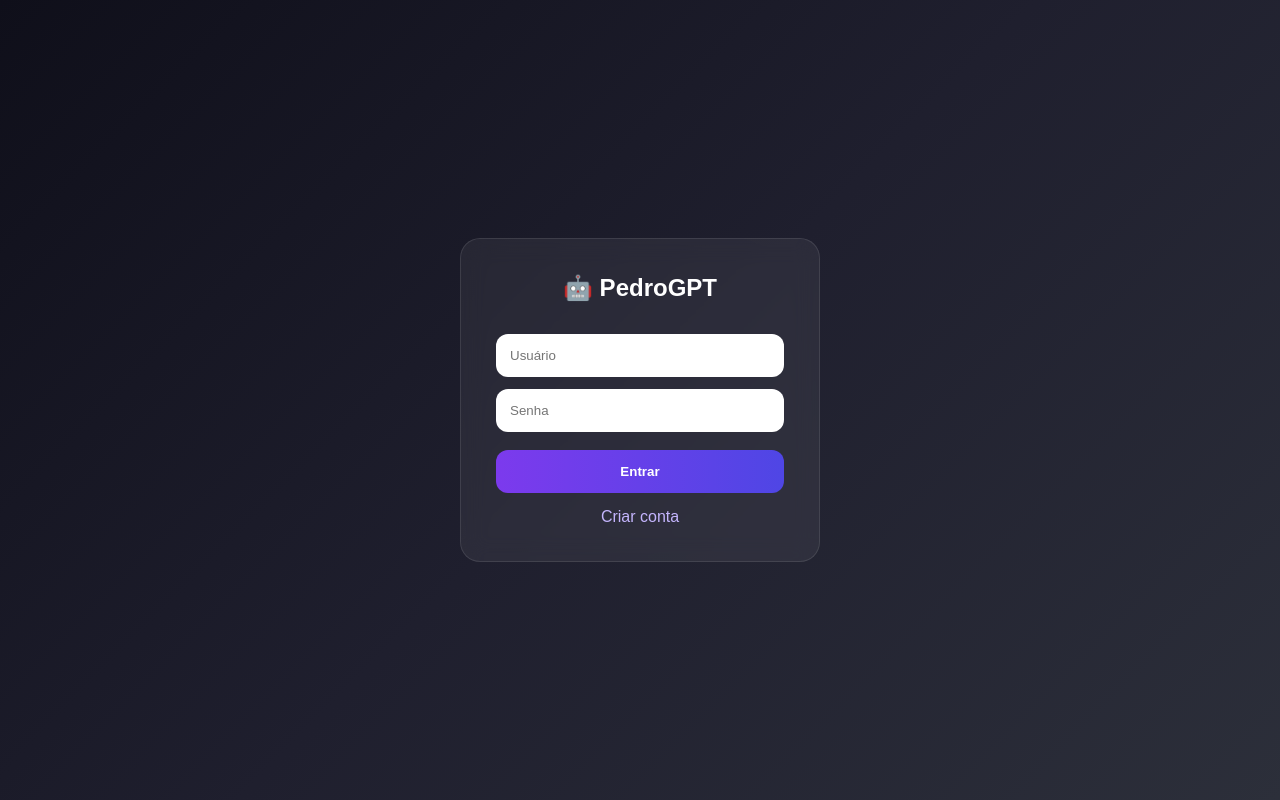
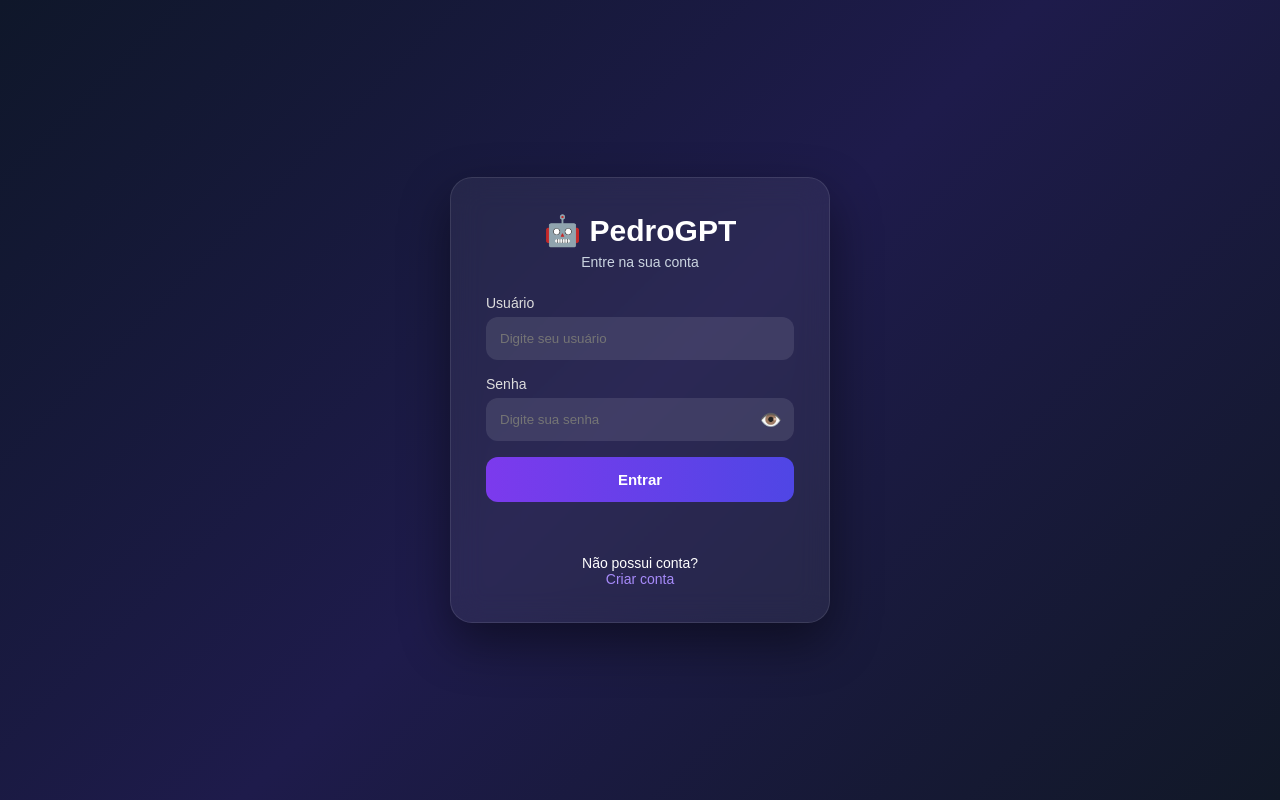
Before and after one commit to phramoslima24-web/PedroGPT, a Flask app: page /login in a window 1280 px wide. Run offline with Flask 3, Linux system fonts and the light colour scheme.

Commit message:
Update login.html

```diff
--- a/templates/login.html
+++ b/templates/login.html
@@ -6,113 +6,253 @@
 <title>Login - PedroGPT</title>
 
 <style>
-* {
-    margin: 0;
-    padding: 0;
-    box-sizing: border-box;
-    font-family: Arial;
+*{
+    margin:0;
+    padding:0;
+    box-sizing:border-box;
+    font-family:Arial,sans-serif;
 }
 
-body {
-    height: 100vh;
-    display: flex;
-    justify-content: center;
-    align-items: center;
-    background: linear-gradient(135deg, #0f0f1a, #1f1f2e, #2c2f3a);
-    color: white;
+body{
+    height:100vh;
+    display:flex;
+    justify-content:center;
+    align-items:center;
+    background:linear-gradient(135deg,#0f172a,#1e1b4b,#111827);
+    color:#fff;
 }
 
-.card {
-    width: 360px;
-    padding: 35px;
-    border-radius: 20px;
-    background: rgba(255, 255, 255, 0.06);
-    backdrop-filter: blur(12px);
-    border: 1px solid rgba(255, 255, 255, 0.1);
-    text-align: center;
+.card{
+    width:380px;
+    padding:35px;
+    border-radius:22px;
+    background:rgba(255,255,255,.06);
+    backdrop-filter:blur(15px);
+    border:1px solid rgba(255,255,255,.1);
+    box-shadow:0 20px 50px rgba(0,0,0,.45);
 }
 
-h2 {
-    margin-bottom: 20px;
+.logo{
+    text-align:center;
+    margin-bottom:25px;
 }
 
-input {
-    width: 100%;
-    padding: 14px;
-    margin-top: 12px;
-    border: none;
-    border-radius: 12px;
-    outline: none;
+.logo h1{
+    font-size:30px;
 }
 
-button {
-    width: 100%;
-    padding: 14px;
-    margin-top: 18px;
-    border: none;
-    border-radius: 12px;
-    background: linear-gradient(90deg, #7c3aed, #4f46e5);
-    color: white;
-    font-weight: bold;
-    cursor: pointer;
+.logo p{
+    color:#cbd5e1;
+    margin-top:6px;
+    font-size:14px;
 }
 
-button:hover {
-    opacity: 0.9;
+.input-group{
+    margin-bottom:16px;
 }
 
-a {
-    display: block;
-    margin-top: 15px;
-    color: #c4b5fd;
-    text-decoration: none;
+.input-group label{
+    display:block;
+    margin-bottom:6px;
+    font-size:14px;
+    color:#ddd;
+}
+
+.input-group input{
+    width:100%;
+    padding:13px;
+    border:none;
+    border-radius:12px;
+    outline:none;
+    background:rgba(255,255,255,.1);
+    color:white;
+    border:1px solid transparent;
+}
+
+.input-group input:focus{
+    border-color:#7c3aed;
+}
+
+.password-box{
+    position:relative;
+}
+
+.password-box button{
+    position:absolute;
+    right:12px;
+    top:50%;
+    transform:translateY(-50%);
+    background:none;
+    border:none;
+    color:#ddd;
+    cursor:pointer;
+    font-size:18px;
+}
+
+.login-btn{
+    width:100%;
+    padding:14px;
+    border:none;
+    border-radius:12px;
+    background:linear-gradient(90deg,#7c3aed,#4f46e5);
+    color:white;
+    font-size:15px;
+    font-weight:bold;
+    cursor:pointer;
+    transition:.2s;
+}
+
+.login-btn:hover{
+    transform:translateY(-2px);
+}
+
+.login-btn:disabled{
+    opacity:.6;
+    cursor:not-allowed;
+}
+
+.msg{
+    margin-top:15px;
+    text-align:center;
+    font-size:14px;
+    min-height:20px;
+}
+
+.error{ color:#f87171; }
+.success{ color:#4ade80; }
+
+.footer{
+    text-align:center;
+    margin-top:18px;
+    font-size:14px;
+}
+
+.footer a{
+    color:#a78bfa;
+    text-decoration:none;
 }
 </style>
 </head>
-
 <body>
 
 <div class="card">
-    <h2>🤖 PedroGPT</h2>
 
-    <input type="text" id="username" placeholder="Usuário">
-    <input type="password" id="password" placeholder="Senha">
+    <div class="logo">
+        <h1>🤖 PedroGPT</h1>
+        <p>Entre na sua conta</p>
+    </div>
 
-    <button onclick="login()">Entrar</button>
+    <div class="input-group">
+        <label>Usuário</label>
+        <input id="username" placeholder="Digite seu usuário">
+    </div>
 
-    <a href="/register">Criar conta</a>
+    <div class="input-group">
+        <label>Senha</label>
+
+        <div class="password-box">
+            <input type="password" id="password" placeholder="Digite sua senha">
+            <button type="button" onclick="toggleSenha()" id="eye">👁️</button>
+        </div>
+    </div>
+
+    <button class="login-btn" onclick="login()" id="btnLogin">
+        Entrar
+    </button>
+
+    <div id="msg" class="msg"></div>
+
+    <div class="footer">
+        Não possui conta?<br>
+        <a href="/register">Criar conta</a>
+    </div>
+
 </div>
 
 <script>
 
-// ❌ REMOVE AUTO LOOP COMPLETAMENTE
-// NÃO usar localStorage para login aqui
+function mostrarMensagem(texto,tipo="error"){
+    const msg=document.getElementById("msg");
+    msg.className=`msg ${tipo}`;
+    msg.textContent=texto;
+}
 
-async function login() {
+function toggleSenha(){
+    const senha=document.getElementById("password");
+    const eye=document.getElementById("eye");
 
-    const username = document.getElementById("username").value.trim();
-    const password = document.getElementById("password").value.trim();
+    if(senha.type==="password"){
+        senha.type="text";
+        eye.textContent="🙈";
+    }else{
+        senha.type="password";
+        eye.textContent="👁️";
+    }
+}
 
-    if (!username || !password) {
-        alert("Preencha tudo");
+async function login(){
+
+    const username=document.getElementById("username").value.trim();
+    const password=document.getElementById("password").value.trim();
+
+    if(!username || !password){
+        mostrarMensagem("Preencha usuário e senha.");
         return;
     }
 
-    const res = await fetch("/api/login", {
-        method: "POST",
-        headers: {"Content-Type": "application/json"},
-        body: JSON.stringify({ username, password })
-    });
+    const btn=document.getElementById("btnLogin");
 
-    const data = await res.json();
+    btn.disabled=true;
+    btn.textContent="Entrando...";
 
-    if (data.success) {
-        // 🔥 só redireciona, NÃO usa localStorage
-        window.location.href = "/";
-    } else {
-        alert(data.message || "Login inválido");
+    mostrarMensagem("");
+
+    try{
+
+        const res=await fetch("/api/login",{
+            method:"POST",
+            headers:{
+                "Content-Type":"application/json"
+            },
+            body:JSON.stringify({
+                username,
+                password
+            })
+        });
+
+        const data=await res.json();
+
+        if(data.success){
+
+            mostrarMensagem("Login realizado com sucesso!","success");
+
+            setTimeout(()=>{
+                window.location.href="/";
+            },600);
+
+        }else{
+
+            mostrarMensagem(data.message || "Usuário ou senha incorretos.");
+
+        }
+
+    }catch(e){
+
+        mostrarMensagem("Erro ao conectar ao servidor.");
+
     }
+
+    btn.disabled=false;
+    btn.textContent="Entrar";
 }
+
+document.getElementById("password").addEventListener("keydown",e=>{
+    if(e.key==="Enter") login();
+});
+
+document.getElementById("username").addEventListener("keydown",e=>{
+    if(e.key==="Enter") login();
+});
 
 </script>
 
```
